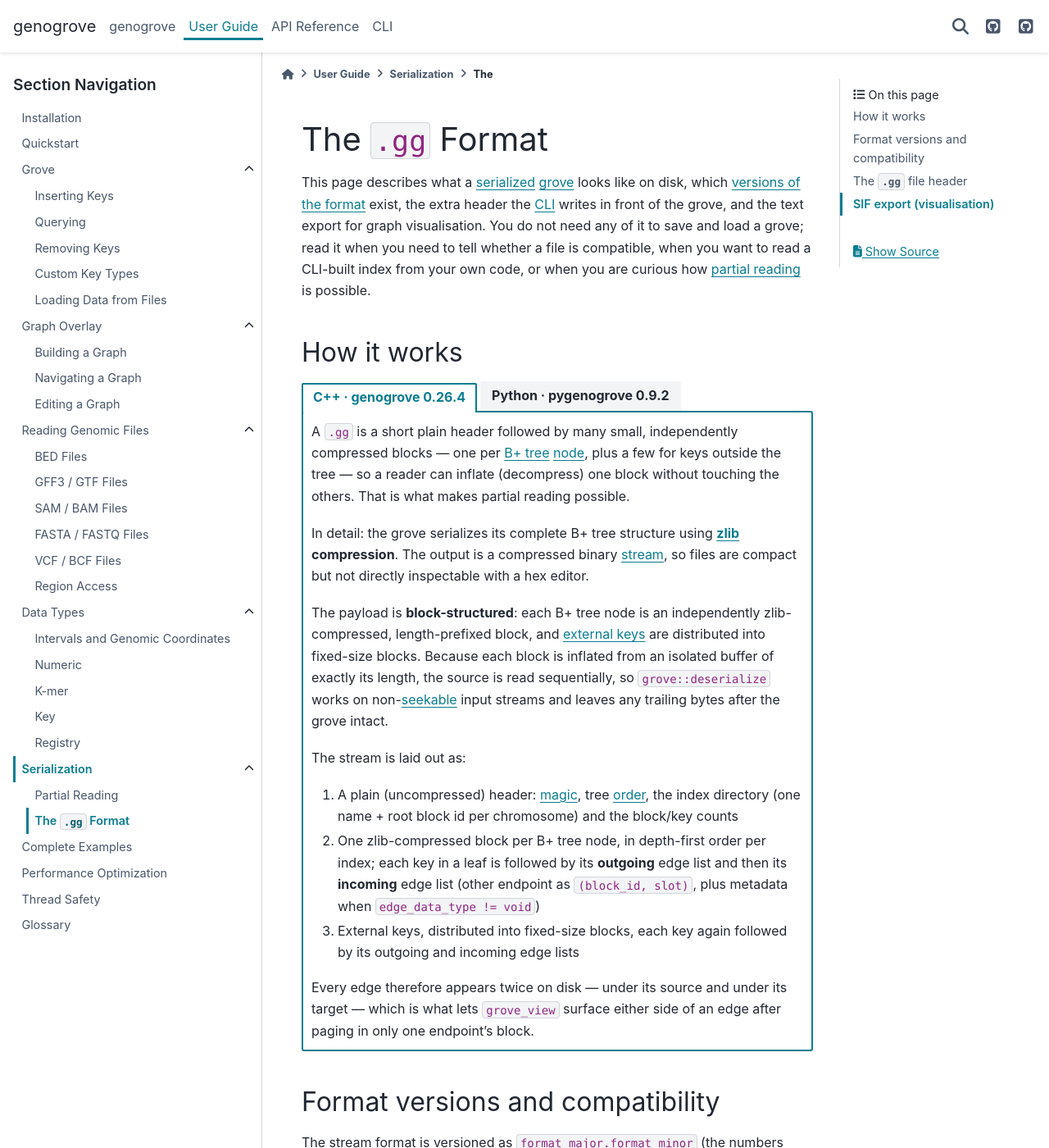
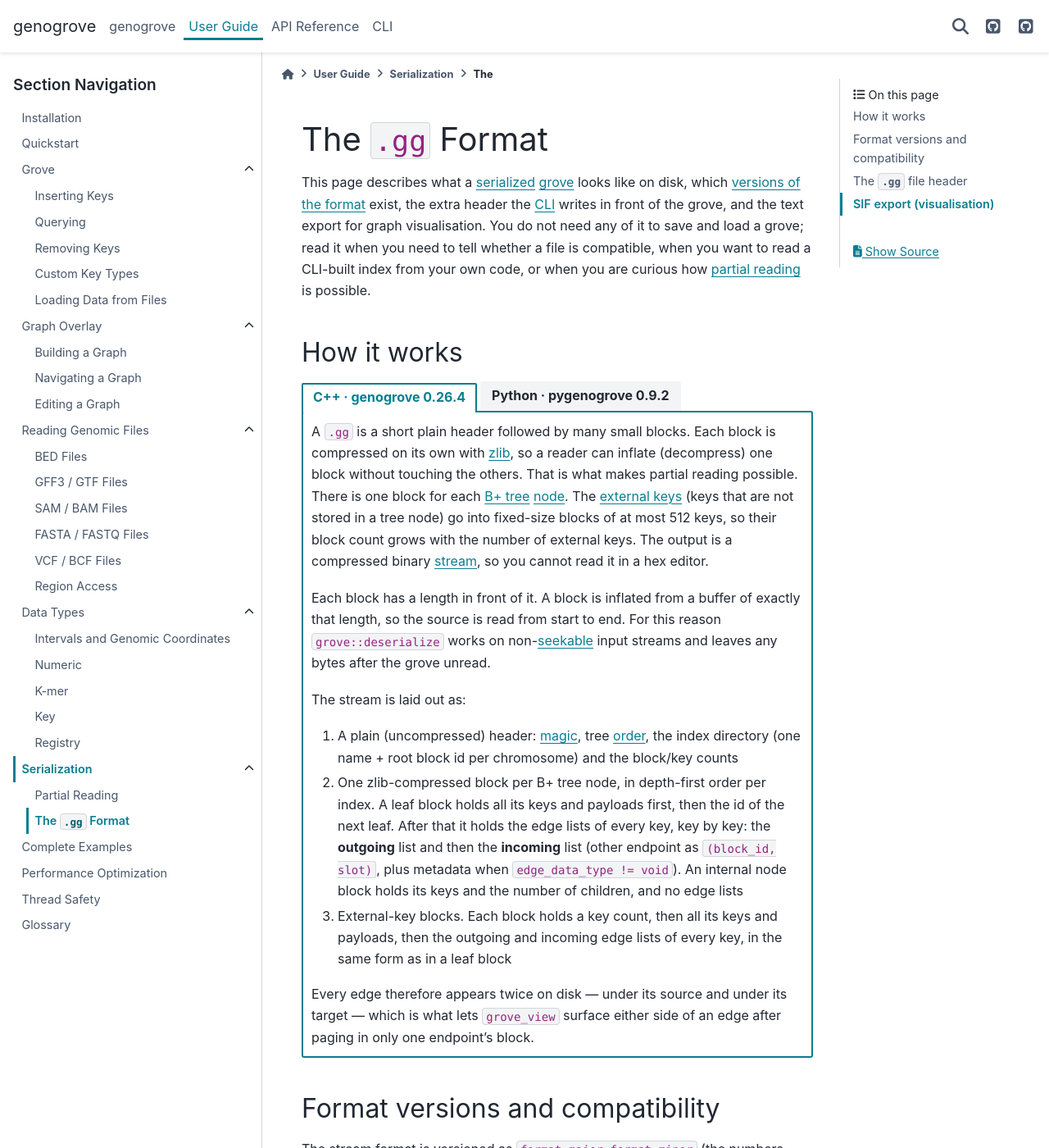
Before and after one commit to genogrove/docs, a Sphinx documentation site: the page built from source/guide/serialization/format.md, in a window 1280 px wide and 1400 px high. Shown: the whole window at 82% size. Built offline with Sphinx 7.4.7 and the PyData theme 0.15.4, drawn with Linux system fonts in a browser that asks for light colours; some of the changed text lies outside the part shown.

Commit message:
serialization guide: address the PR 267 review

````diff
--- a/source/guide/serialization/format.md
+++ b/source/guide/serialization/format.md
@@ -14,29 +14,28 @@
 ::::{tab-item} {{ cpp_tab }}
 :sync: cpp
 
-A `.gg` is a short plain header followed by many small, independently compressed blocks — one per
-{term}`B+ tree` {term}`node`, plus a few for keys outside the tree — so a reader can inflate
-(decompress) one block without touching the others. That is what makes partial reading possible.
+A `.gg` is a short plain header followed by many small blocks. Each block is compressed on its own
+with {term}`zlib`, so a reader can inflate (decompress) one block without touching the others. That
+is what makes partial reading possible. There is one block for each {term}`B+ tree` {term}`node`.
+The {term}`external keys <external key>` (keys that are not stored in a tree node) go into
+fixed-size blocks of at most 512 keys, so their block count grows with the number of external keys.
+The output is a compressed binary {term}`stream`, so you cannot read it in a hex editor.
 
-In detail: the grove serializes its complete B+ tree structure using **{term}`zlib` compression**.
-The output is a compressed binary {term}`stream`, so files are compact but not directly inspectable
-with a hex editor.
-
-The payload is **block-structured**: each B+ tree node is an independently zlib-compressed,
-length-prefixed block, and {term}`external keys <external key>` are distributed into fixed-size
-blocks. Because each block is inflated from an isolated buffer of exactly its length, the source is
-read sequentially, so `grove::deserialize` works on non-{term}`seekable` input streams and leaves
-any trailing bytes after the grove intact.
+Each block has a length in front of it. A block is inflated from a buffer of exactly that length, so
+the source is read from start to end. For this reason `grove::deserialize` works on non-{term}`seekable`
+input streams and leaves any bytes after the grove unread.
 
 The stream is laid out as:
 
 1. A plain (uncompressed) header: {term}`magic`, tree {term}`order`, the index directory (one name +
    root block id per chromosome) and the block/key counts
-2. One zlib-compressed block per B+ tree node, in depth-first order per index; each key in a leaf
-   is followed by its **outgoing** edge list and then its **incoming** edge list (other endpoint as
-   `(block_id, slot)`, plus metadata when `edge_data_type != void`)
-3. External keys, distributed into fixed-size blocks, each key again followed by its outgoing and
-   incoming edge lists
+2. One zlib-compressed block per B+ tree node, in depth-first order per index. A leaf block holds
+   all its keys and payloads first, then the id of the next leaf. After that it holds the edge lists
+   of every key, key by key: the **outgoing** list and then the **incoming** list (other endpoint as
+   `(block_id, slot)`, plus metadata when `edge_data_type != void`). An internal node block holds
+   its keys and the number of children, and no edge lists
+3. External-key blocks. Each block holds a key count, then all its keys and payloads, then the
+   outgoing and incoming edge lists of every key, in the same form as in a leaf block
 
 Every edge therefore appears twice on disk — under its source and under its target — which is what
 lets `grove_view` surface either side of an edge after paging in only one endpoint's block.
@@ -46,22 +45,24 @@
 ::::{tab-item} {{ py_tab }}
 :sync: py
 
-A `.gg` is a short plain header followed by many small, independently compressed blocks — one per
-{term}`B+ tree` {term}`node`, plus a few for keys outside the tree — so `GroveView` can inflate
-(decompress) just the blocks a query needs without touching the others. A file written by
-`serialize()` is byte for byte the stream the C++ library writes; pygenogrove adds nothing of its
-own.
+A `.gg` is a short plain header followed by many small blocks. Each block is compressed on its own
+with {term}`zlib`, so `GroveView` can inflate (decompress) just the blocks a query needs. There is
+one block for each {term}`B+ tree` {term}`node`. The {term}`external keys <external key>` go into
+fixed-size blocks of at most 512 keys, so their block count grows with the number of external keys.
+A file written by `serialize()` is byte for byte the stream the C++ library writes; pygenogrove adds
+nothing of its own.
 
 The stream is laid out as:
 
 1. A plain (uncompressed) header: {term}`magic`, tree {term}`order`, the index directory (one name +
    root block id per chromosome) and the block/key counts
-2. One {term}`zlib`-compressed block per B+ tree node, in depth-first order per index; each key in a
-   leaf is followed by its **outgoing** edge list and then its **incoming** edge list (other
-   endpoint as `(block_id, slot)`, plus metadata on the edge-carrying `Grove` / `NumericGrove` /
-   `KmerGrove`)
-3. {term}`External keys <external key>`, distributed into fixed-size blocks, each key again followed
-   by its outgoing and incoming edge lists
+2. One zlib-compressed block per B+ tree node, in depth-first order per index. A leaf block holds
+   all its keys and payloads first, then the id of the next leaf. After that it holds the edge lists
+   of every key, key by key: the **outgoing** list and then the **incoming** list (other endpoint as
+   `(block_id, slot)`, plus metadata on the edge-carrying `Grove` / `NumericGrove` / `KmerGrove`).
+   An internal node block holds its keys and the number of children, and no edge lists
+3. External-key blocks. Each block holds a key count, then all its keys and payloads, then the
+   outgoing and incoming edge lists of every key, in the same form as in a leaf block
 
 The only Python-specific detail is that payloads and edge metadata of the universal `Grove` are
 stored as JSON text. Every edge appears twice on disk — under its source and under its target —
@@ -86,16 +87,17 @@
 :::{warning}
 **No serialization back-compat.** A build reads exactly one format: v0.26.1+ rejects 0.1 and 0.2
 `.gg` files, which must be regenerated (re-run {doc}`genogrove idx </cli>` or save the grove again).
-While
-`format_major == 0` the format is still evolving and may break again.
+While `format_major == 0` the format is still evolving and may break again.
 :::
 
 :::{warning}
-**Indexes built with unsorted `insert()` on v0.25.5 or earlier must be regenerated.** Those
-releases misrouted out-of-order inserts in trees deeper than two levels, so `intersect()` never
-returned some keys. v0.25.6 fixed the routing, but the fix is **not retroactive**: an affected
-`.gg` deserializes exactly as before. Rebuild such indexes from the source data, or keep using the
-genogrove version that wrote them.
+**Build the index again if you inserted unsorted data with genogrove 0.25.5 or older.** Those
+releases put out-of-order inserts in the wrong place in trees deeper than two levels, so
+`intersect()` never returned some keys. Version 0.25.6 fixed this, but the fix does **not** repair a
+file that already exists: an affected `.gg` loads as before. Build such an index again from the
+source data, or keep using the genogrove version that wrote it. To see which version you have, run
+`genogrove --version`, or `python -c "import pygenogrove; print(pygenogrove.__genogrove_version__)"`
+for the genogrove version inside pygenogrove.
 :::
 
 :::::{tab-set}
@@ -126,13 +128,12 @@
 Every `.gg` file produced by the {doc}`CLI </cli>`'s `idx` subcommand begins with a **12-byte plain
 (uncompressed) header** written before the grove stream. Because it is uncompressed, a `.gg` file
 can be identified and validated without decompressing first. In a terminal, `xxd -l 12 index.gg`
-prints the twelve header bytes with the letters `GROV` visible on the right, and `file index.gg`
-names a file's type from its magic bytes. The `isec -i` subcommand validates this header before
+prints the twelve header bytes with the letters `GROV` visible on the right. The `isec -i` subcommand validates this header before
 reading the grove. A file written by `serialize` directly has **no** such header.
 
 | Offset | Size | Field | Notes |
 |---|---|---|---|
-| 0 | 4 | `magic` = `"GROV"` | inspectable via `xxd` / `file` |
+| 0 | 4 | `magic` = `"GROV"` | inspectable via `xxd` |
 | 4 | 1 | `format_major` = 0 | pre-1.0; any change may break compatibility |
 | 5 | 1 | `format_minor` = 3 | see [Format versions](#format-versions-and-compatibility) |
 | 6 | 1 | `lib_major` | informational |
@@ -168,8 +169,10 @@
   bad magic value, an unsupported `(format_major, format_minor)` pair, or an unknown `payload_type`.
   Library-version differences (`lib_*`) are **informational only** and never cause rejection
 
-To read a CLI-built index from your own code, read the header first and then the grove from the
-same stream, or open a `grove_view` with `data_offset = gio::gg_header::SIZE`:
+The example below needs an `index.gg` from the CLI. Build it in a terminal with
+`genogrove idx features.bed -o index.gg` (see the {doc}`CLI page </cli>`). To read a CLI-built
+index from your own code, read the header first and then the grove from the same stream, or open a
+`grove_view` with `data_offset = gio::gg_header::SIZE`:
 
 ```cpp
 #include <genogrove/io/gg_format.hpp>
@@ -191,12 +194,8 @@
 The CLI's indexes use `grove<interval, bed_entry, std::string>` (or `gff_entry` for GFF input) —
 a `std::string` edge type — so that `idx --links` can attach
 [per-edge metadata](../../cli.md#links-attaching-graph-edges). CLI-built indexes from before v0.25.0
-used a `void` edge type and must be regenerated, consistent with the no-back-compat policy above.
-
-:::{warning}
-**No backwards compatibility.** Pre-existing `.gg` files written before this header was added no
-longer parse and must be re-indexed.
-:::
+used a `void` edge type, and files written before this header existed have no header. Both kinds
+no longer load; build them again, as the warning above says.
 
 ::::
 
@@ -205,14 +204,15 @@
 
 pygenogrove has no header API, and **a CLI-built index cannot currently be read from Python**.
 `Grove.deserialize()` expects a bare grove stream, and although `GroveView.open()` can skip the
-header with `data_offset=12`, the CLI builds its indexes with `interval` keys and `std::string`
-edge labels whereas `BedGroveView` / `GffGroveView` expect `GenomicCoordinate` keys and unlabelled
-edges. The file does not record its types, so such an open misreads the blocks instead of failing
-cleanly. Views bound to the CLI's types are requested in
+header with `data_offset=12`, the CLI saves its keys and edge labels in a different form than the
+Python views expect (the CLI uses the C++ `interval` key and text edge labels; `BedGroveView` and
+`GffGroveView` expect `GenomicCoordinate` keys and edges with no label). The file does not record
+its types, so such an open reads the blocks wrongly instead of failing with an error. Views bound to the CLI's types are requested in
 [pygenogrove#117](https://github.com/genogrove/pygenogrove/issues/117), and a type check in the
 stream in [genogrove#593](https://github.com/genogrove/genogrove/issues/593).
 
-Until then, build the index from Python and read it with the matching view:
+Until then, build the index from Python and read it with the matching view. The example needs a
+BED file called `features.bed` in the current directory (any BED file with `chr1` records works):
 
 ```python
 import pygenogrove as pg
@@ -243,6 +243,9 @@
 order is **not stable across runs**, because the grove keeps its indexes in a hash map, which has no
 fixed iteration order. Treat the output as a *set* of interactions rather than an ordered list.
 :::
+
+To look at the graph, open Cytoscape and choose *File → Import → Network from File*, then pick the
+`.sif` file.
 
 :::::{tab-set}
 
````
Also changed, not shown: source/guide/grove/querying.md (+5 -3 lines), source/guide/serialization/index.md (+40 -48 lines), source/guide/serialization/partial_reading.md (+45 -31 lines).
